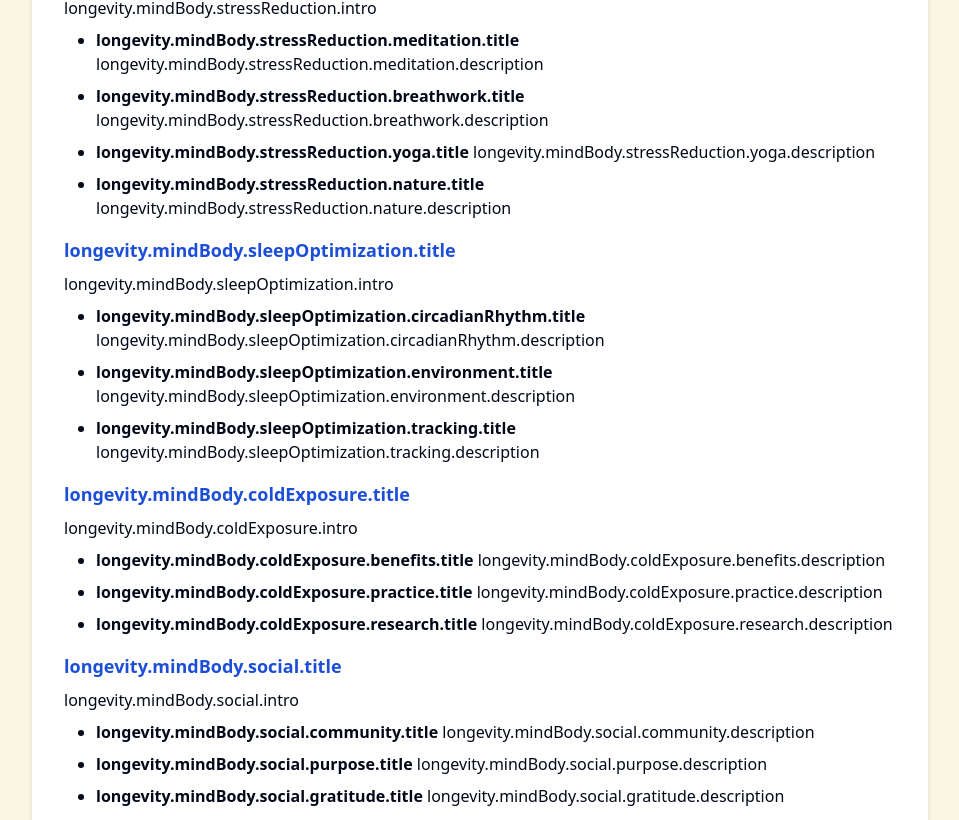
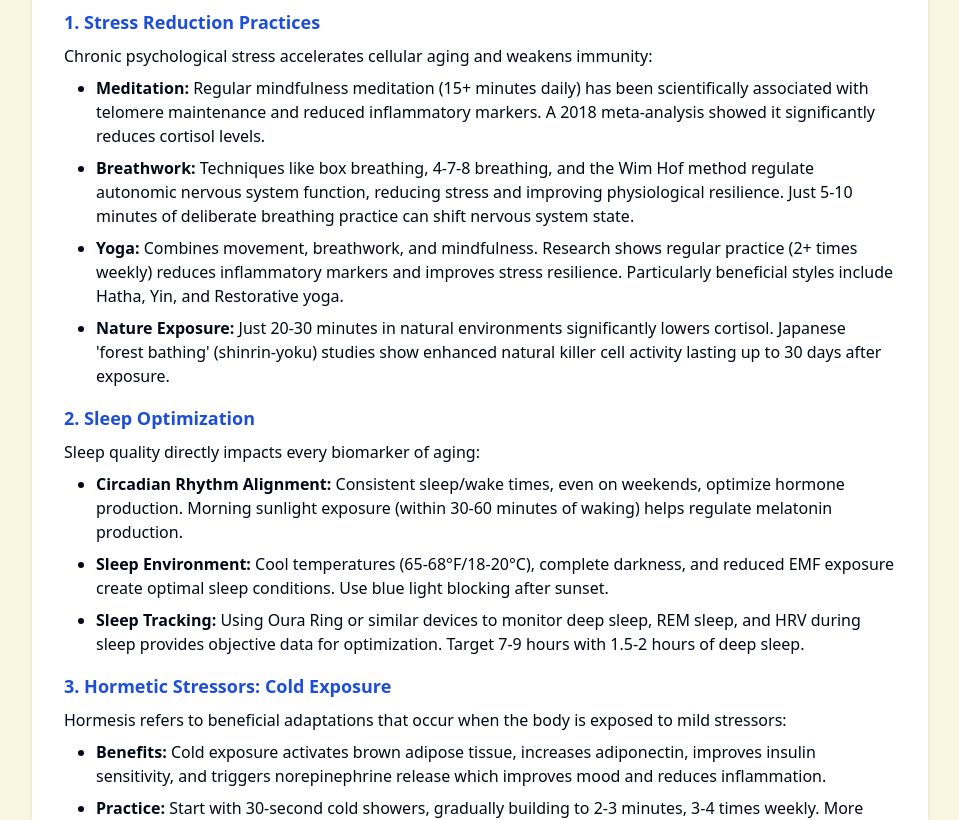
Before and after one commit to ma3u/blood-test, a React (Vite) app: page /longevity in a window 1280 px wide. Shown: the part 4072-4892 px from the top of the page, without its empty margins (160-1119 px from the left). Built offline with nearby package versions, Linux system fonts and the light colour scheme.

Commit message:
Fix: Resolve mind-body section translations
Recover text from longevity.md and fix translation issues.

```diff
--- a/src/components/longevity/MindBodySection.tsx
+++ b/src/components/longevity/MindBodySection.tsx
@@ -8,118 +8,102 @@ const MindBodySection: React.FC = () => {
   return (
     <div>
       <h3 className="text-xl font-semibold text-blue-700 mt-6 mb-3">
-        {t("longevity.sections.mindBody") || "Mind-Body Practices for Longevity"}
+        Mind-Body Practices for Longevity
       </h3>
       <p className="mb-4">
-        {t("longevity.mindBody.intro") ||
-          "The mind-body connection is increasingly recognized as critical for both healthspan and lifespan. Modern research confirms what ancient traditions have taught for millennia: mind-body practices significantly impact biological pathways related to aging."}
+        The mind-body connection is increasingly recognized as critical for both healthspan and lifespan. Modern research confirms what ancient traditions have taught for millennia: mind-body practices significantly impact biological pathways related to aging.
       </p>
 
       <h4 className="text-lg font-semibold text-blue-700 mt-4 mb-2">
-        {t("longevity.mindBody.stressReduction.title") || "1. Stress Reduction Practices"}
+        1. Stress Reduction Practices
       </h4>
       <p className="mb-2">
-        {t("longevity.mindBody.stressReduction.intro") || "Chronic psychological stress accelerates cellular aging and weakens immunity:"}
+        Chronic psychological stress accelerates cellular aging and weakens immunity:
       </p>
       <ul className="list-disc pl-8 space-y-2 mb-4">
         <li>
-          <strong>{t("longevity.mindBody.stressReduction.meditation.title") || "Meditation:"}</strong>{" "}
-          {t("longevity.mindBody.stressReduction.meditation.description") ||
-            "Regular mindfulness meditation (15+ minutes daily) has been scientifically associated with telomere maintenance and reduced inflammatory markers. A 2018 meta-analysis showed it significantly reduces cortisol levels."}
+          <strong>Meditation:</strong>{" "}
+          Regular mindfulness meditation (15+ minutes daily) has been scientifically associated with telomere maintenance and reduced inflammatory markers. A 2018 meta-analysis showed it significantly reduces cortisol levels.
         </li>
         <li>
-          <strong>{t("longevity.mindBody.stressReduction.breathwork.title") || "Breathwork:"}</strong>{" "}
-          {t("longevity.mindBody.stressReduction.breathwork.description") ||
-            "Techniques like box breathing, 4-7-8 breathing, and the Wim Hof method regulate autonomic nervous system function, reducing stress and improving physiological resilience. Just 5-10 minutes of deliberate breathing practice can shift nervous system state."}
+          <strong>Breathwork:</strong>{" "}
+          Techniques like box breathing, 4-7-8 breathing, and the Wim Hof method regulate autonomic nervous system function, reducing stress and improving physiological resilience. Just 5-10 minutes of deliberate breathing practice can shift nervous system state.
         </li>
         <li>
-          <strong>{t("longevity.mindBody.stressReduction.yoga.title") || "Yoga:"}</strong>{" "}
-          {t("longevity.mindBody.stressReduction.yoga.description") ||
-            "Combines movement, breathwork, and mindfulness. Research shows regular practice (2+ times weekly) reduces inflammatory markers and improves stress resilience. Particularly beneficial styles include Hatha, Yin, and Restorative yoga."}
+          <strong>Yoga:</strong>{" "}
+          Combines movement, breathwork, and mindfulness. Research shows regular practice (2+ times weekly) reduces inflammatory markers and improves stress resilience. Particularly beneficial styles include Hatha, Yin, and Restorative yoga.
         </li>
         <li>
-          <strong>{t("longevity.mindBody.stressReduction.nature.title") || "Nature Exposure:"}</strong>{" "}
-          {t("longevity.mindBody.stressReduction.nature.description") ||
-            "Just 20-30 minutes in natural environments significantly lowers cortisol. Japanese 'forest bathing' (shinrin-yoku) studies show enhanced natural killer cell activity lasting up to 30 days after exposure."}
+          <strong>Nature Exposure:</strong>{" "}
+          Just 20-30 minutes in natural environments significantly lowers cortisol. Japanese 'forest bathing' (shinrin-yoku) studies show enhanced natural killer cell activity lasting up to 30 days after exposure.
         </li>
       </ul>
 
       <h4 className="text-lg font-semibold text-blue-700 mt-4 mb-2">
-        {t("longevity.mindBody.sleepOptimization.title") || "2. Sleep Optimization"}
+        2. Sleep Optimization
       </h4>
       <p className="mb-2">
-        {t("longevity.mindBody.sleepOptimization.intro") || "Sleep quality directly impacts every biomarker of aging:"}
+        Sleep quality directly impacts every biomarker of aging:
       </p>
       <ul className="list-disc pl-8 space-y-2 mb-4">
         <li>
-          <strong>{t("longevity.mindBody.sleepOptimization.circadianRhythm.title") || "Circadian Rhythm Alignment:"}</strong>{" "}
-          {t("longevity.mindBody.sleepOptimization.circadianRhythm.description") ||
-            "Consistent sleep/wake times, even on weekends, optimize hormone production. Morning sunlight exposure (within 30-60 minutes of waking) helps regulate melatonin production."}
+          <strong>Circadian Rhythm Alignment:</strong>{" "}
+          Consistent sleep/wake times, even on weekends, optimize hormone production. Morning sunlight exposure (within 30-60 minutes of waking) helps regulate melatonin production.
         </li>
         <li>
-          <strong>{t("longevity.mindBody.sleepOptimization.environment.title") || "Sleep Environment:"}</strong>{" "}
-          {t("longevity.mindBody.sleepOptimization.environment.description") ||
-            "Cool temperatures (65-68°F/18-20°C), complete darkness, and reduced EMF exposure create optimal sleep conditions. Use blue light blocking after sunset."}
+          <strong>Sleep Environment:</strong>{" "}
+          Cool temperatures (65-68°F/18-20°C), complete darkness, and reduced EMF exposure create optimal sleep conditions. Use blue light blocking after sunset.
         </li>
         <li>
-          <strong>{t("longevity.mindBody.sleepOptimization.tracking.title") || "Sleep Tracking:"}</strong>{" "}
-          {t("longevity.mindBody.sleepOptimization.tracking.description") ||
-            "Using Oura Ring or similar devices to monitor deep sleep, REM sleep, and HRV during sleep provides objective data for optimization. Target 7-9 hours with 1.5-2 hours of deep sleep."}
+          <strong>Sleep Tracking:</strong>{" "}
+          Using Oura Ring or similar devices to monitor deep sleep, REM sleep, and HRV during sleep provides objective data for optimization. Target 7-9 hours with 1.5-2 hours of deep sleep.
         </li>
       </ul>
 
       <h4 className="text-lg font-semibold text-blue-700 mt-4 mb-2">
-        {t("longevity.mindBody.coldExposure.title") || "3. Hormetic Stressors: Cold Exposure"}
+        3. Hormetic Stressors: Cold Exposure
       </h4>
       <p className="mb-2">
-        {t("longevity.mindBody.coldExposure.intro") ||
-          "Hormesis refers to beneficial adaptations that occur when the body is exposed to mild stressors:"}
+        Hormesis refers to beneficial adaptations that occur when the body is exposed to mild stressors:
       </p>
       <ul className="list-disc pl-8 space-y-2 mb-4">
         <li>
-          <strong>{t("longevity.mindBody.coldExposure.benefits.title") || "Benefits:"}</strong>{" "}
-          {t("longevity.mindBody.coldExposure.benefits.description") ||
-            "Cold exposure activates brown adipose tissue, increases adiponectin, improves insulin sensitivity, and triggers norepinephrine release which improves mood and reduces inflammation."}
+          <strong>Benefits:</strong>{" "}
+          Cold exposure activates brown adipose tissue, increases adiponectin, improves insulin sensitivity, and triggers norepinephrine release which improves mood and reduces inflammation.
         </li>
         <li>
-          <strong>{t("longevity.mindBody.coldExposure.practice.title") || "Practice:"}</strong>{" "}
-          {t("longevity.mindBody.coldExposure.practice.description") ||
-            "Start with 30-second cold showers, gradually building to 2-3 minutes, 3-4 times weekly. More advanced practitioners can explore ice baths (5-10 minutes at 50-59°F/10-15°C)."}
+          <strong>Practice:</strong>{" "}
+          Start with 30-second cold showers, gradually building to 2-3 minutes, 3-4 times weekly. More advanced practitioners can explore ice baths (5-10 minutes at 50-59°F/10-15°C).
         </li>
         <li>
-          <strong>{t("longevity.mindBody.coldExposure.research.title") || "Research:"}</strong>{" "}
-          {t("longevity.mindBody.coldExposure.research.description") ||
-            "Regular cold exposure shows promising results for increasing metabolism, reducing inflammation, and activating longevity-promoting cellular pathways."}
+          <strong>Research:</strong>{" "}
+          Regular cold exposure shows promising results for increasing metabolism, reducing inflammation, and activating longevity-promoting cellular pathways.
         </li>
       </ul>
 
       <h4 className="text-lg font-semibold text-blue-700 mt-4 mb-2">
-        {t("longevity.mindBody.social.title") || "4. Social Connection & Purpose"}
+        4. Social Connection & Purpose
       </h4>
       <p className="mb-2">
-        {t("longevity.mindBody.social.intro") || "Often overlooked but critically important longevity factors:"}
+        Often overlooked but critically important longevity factors:
       </p>
       <ul className="list-disc pl-8 space-y-2 mb-4">
         <li>
-          <strong>{t("longevity.mindBody.social.community.title") || "Community Integration:"}</strong>{" "}
-          {t("longevity.mindBody.social.community.description") ||
-            "Blue Zone research shows that regular social interaction and community belonging are among the strongest predictors of longevity. Schedule regular meaningful social connection."}
+          <strong>Community Integration:</strong>{" "}
+          Blue Zone research shows that regular social interaction and community belonging are among the strongest predictors of longevity. Schedule regular meaningful social connection.
         </li>
         <li>
-          <strong>{t("longevity.mindBody.social.purpose.title") || "Purpose & Meaning:"}</strong>{" "}
-          {t("longevity.mindBody.social.purpose.description") ||
-            "The Japanese concept of 'ikigai' (reason for being) correlates with longer lifespan. Those with a clear purpose show reduced all-cause mortality in longitudinal studies."}
+          <strong>Purpose & Meaning:</strong>{" "}
+          The Japanese concept of 'ikigai' (reason for being) correlates with longer lifespan. Those with a clear purpose show reduced all-cause mortality in longitudinal studies.
         </li>
         <li>
-          <strong>{t("longevity.mindBody.social.gratitude.title") || "Gratitude Practice:"}</strong>{" "}
-          {t("longevity.mindBody.social.gratitude.description") ||
-            "Regular gratitude journaling has been shown to improve heart rate variability, reduce inflammation, and enhance psychological wellbeing—all factors that contribute to longevity."}
+          <strong>Gratitude Practice:</strong>{" "}
+          Regular gratitude journaling has been shown to improve heart rate variability, reduce inflammation, and enhance psychological wellbeing—all factors that contribute to longevity.
         </li>
       </ul>
 
       <p className="mt-6 italic">
-        {t("longevity.mindBody.conclusion") ||
-          "These mind-body practices represent some of the highest-leverage and lowest-cost interventions available for extending both lifespan and healthspan. Incorporating even a few of these practices consistently can yield significant benefits over time."}
+        These mind-body practices represent some of the highest-leverage and lowest-cost interventions available for extending both lifespan and healthspan. Incorporating even a few of these practices consistently can yield significant benefits over time.
       </p>
     </div>
   );
--- a/src/locales/index.ts
+++ b/src/locales/index.ts
@@ -20,6 +20,9 @@ const locales = {
 export type SupportedLanguage = keyof typeof locales;
 export type TranslationKey = keyof typeof en |
   `longevity.sections.${string}` |
+  `longevity.title` |
+  `longevity.description` |
+  `longevity.back.to.top` |
   `longevity.mindBody.${string}` |
   `longevity.mindBody.stressReduction.${string}` |
   `longevity.mindBody.sleepOptimization.${string}` |
```
